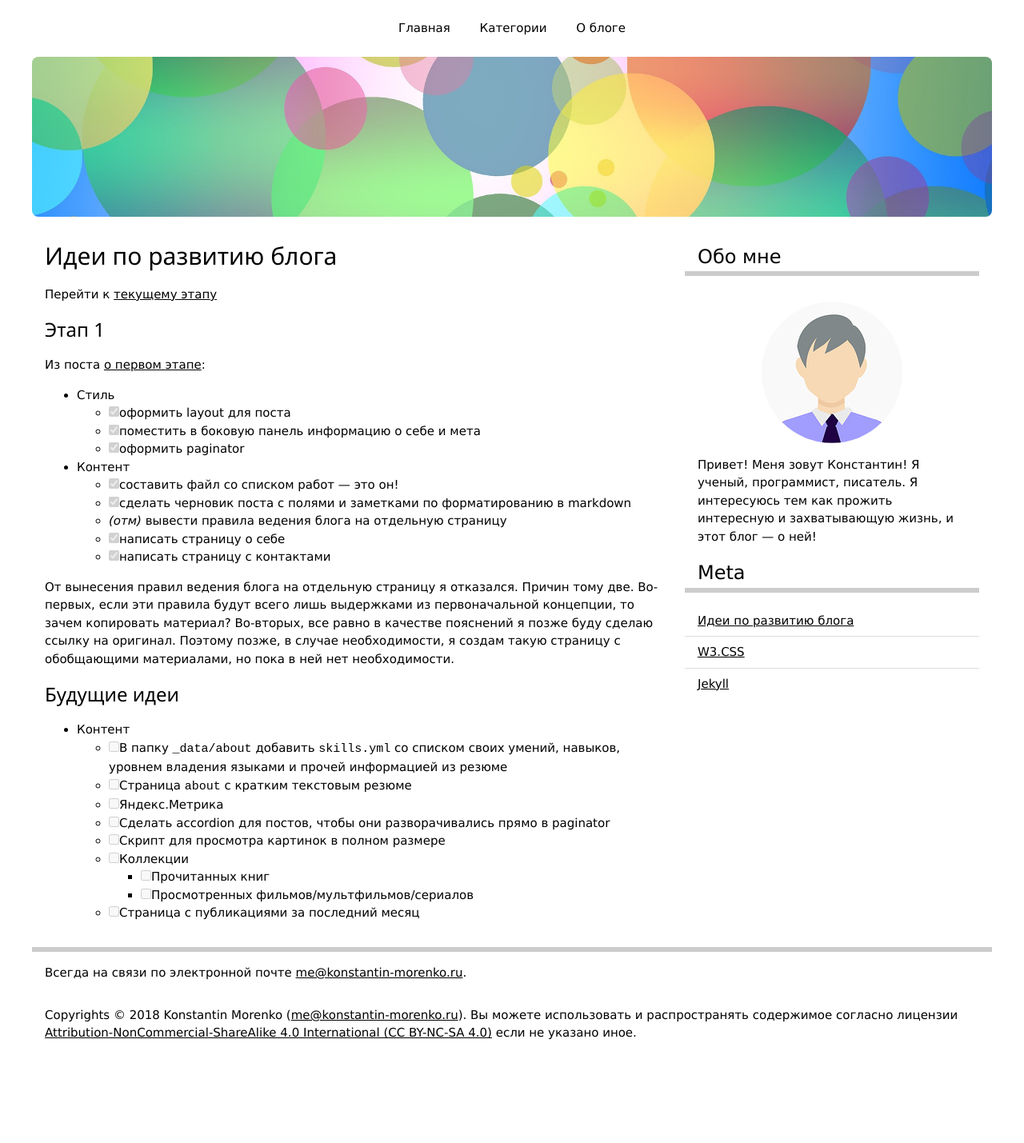
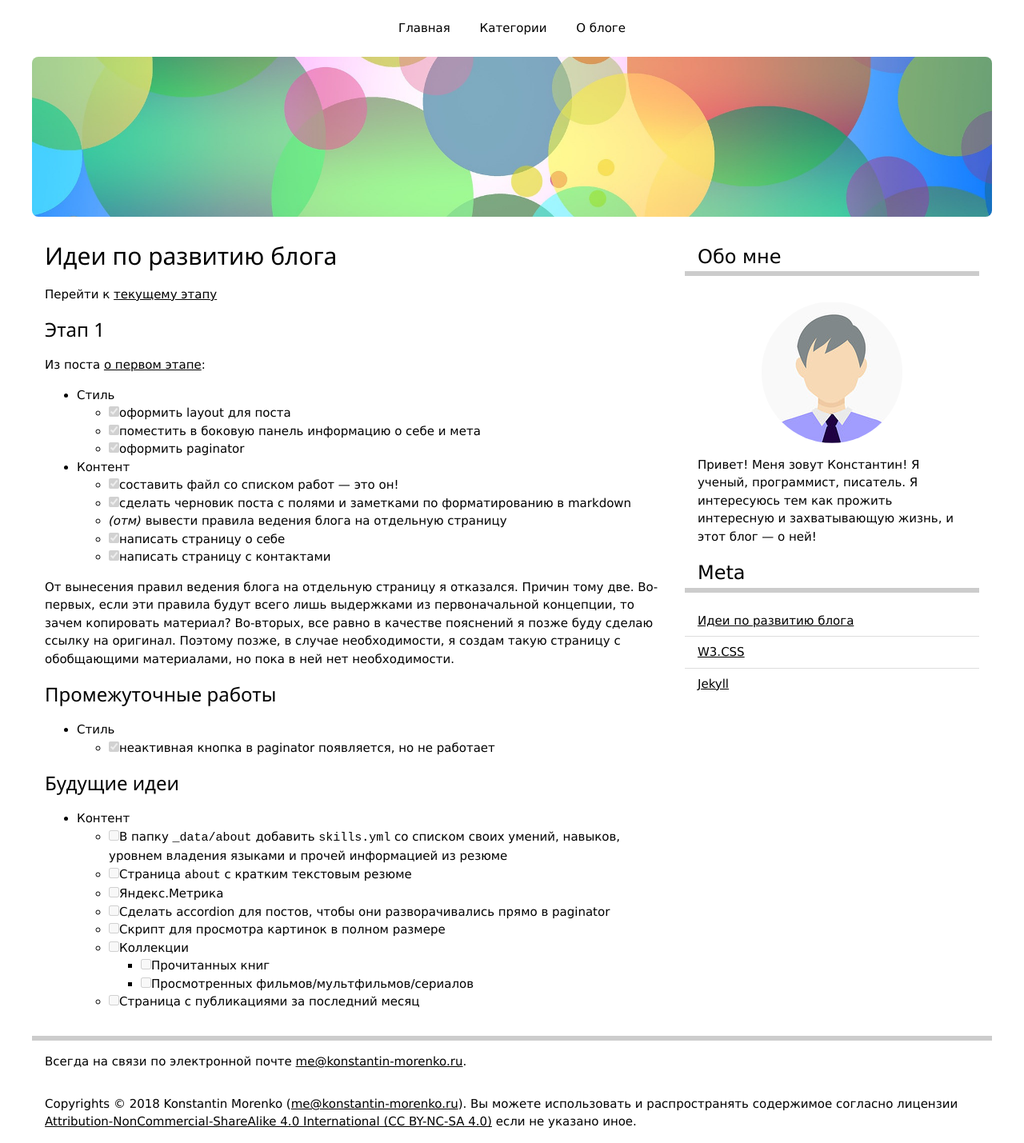
Before and after one commit to konstantin-morenko/personal-site, a Jekyll site: the page built from blog/ideas-for-blog.md, in a window 1280 px wide. Shown: the whole page at 80% size. Built offline with Jekyll 4.4.1, drawn with Linux system fonts in a browser that asks for light colours; before the commit the page ends 1318 px from its top, so only the background shows below that.

Commit message:
Paginator disabled button

```diff
--- a/blog/ideas-for-blog.md
+++ b/blog/ideas-for-blog.md
@@ -27,6 +27,11 @@
 на оригинал.  Поэтому позже, в случае необходимости, я создам такую
 страницу с обобщающими материалами, но пока в ней нет необходимости.
 
+### Промежуточные работы {#stage-1-1}
+
+- Стиль
+  - [X] неактивная кнопка в paginator появляется, но не работает
+
 ### Будущие идеи
 
 - Контент
--- a/index.html
+++ b/index.html
@@ -33,6 +33,9 @@
       < Назад
     </a>
   {% else %}
+    <a class="w3-button w3-round w3-disabled">
+      < Назад
+    </a>
   {% endif %}
     <span class="page_number ">
       {{ paginator.page }} / {{ paginator.total_pages }}
@@ -42,5 +45,8 @@
       Вперед >
     </a>
   {% else %}
+    <a class="w3-button w3-round w3-disabled">
+      Вперед >
+    </a>
   {% endif %}
 </div>
```
Lines whose indentation alone changed are shown as unchanged.
